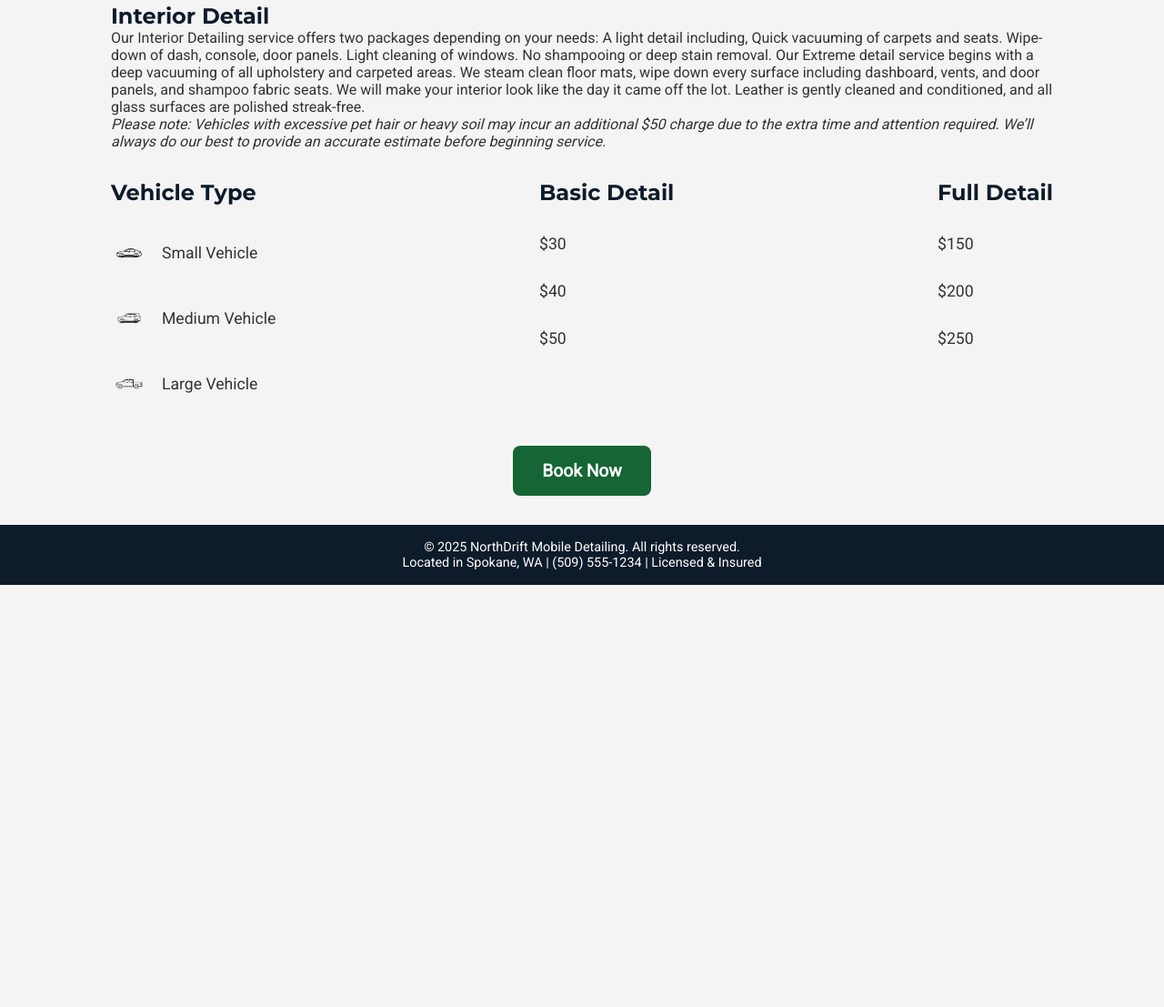
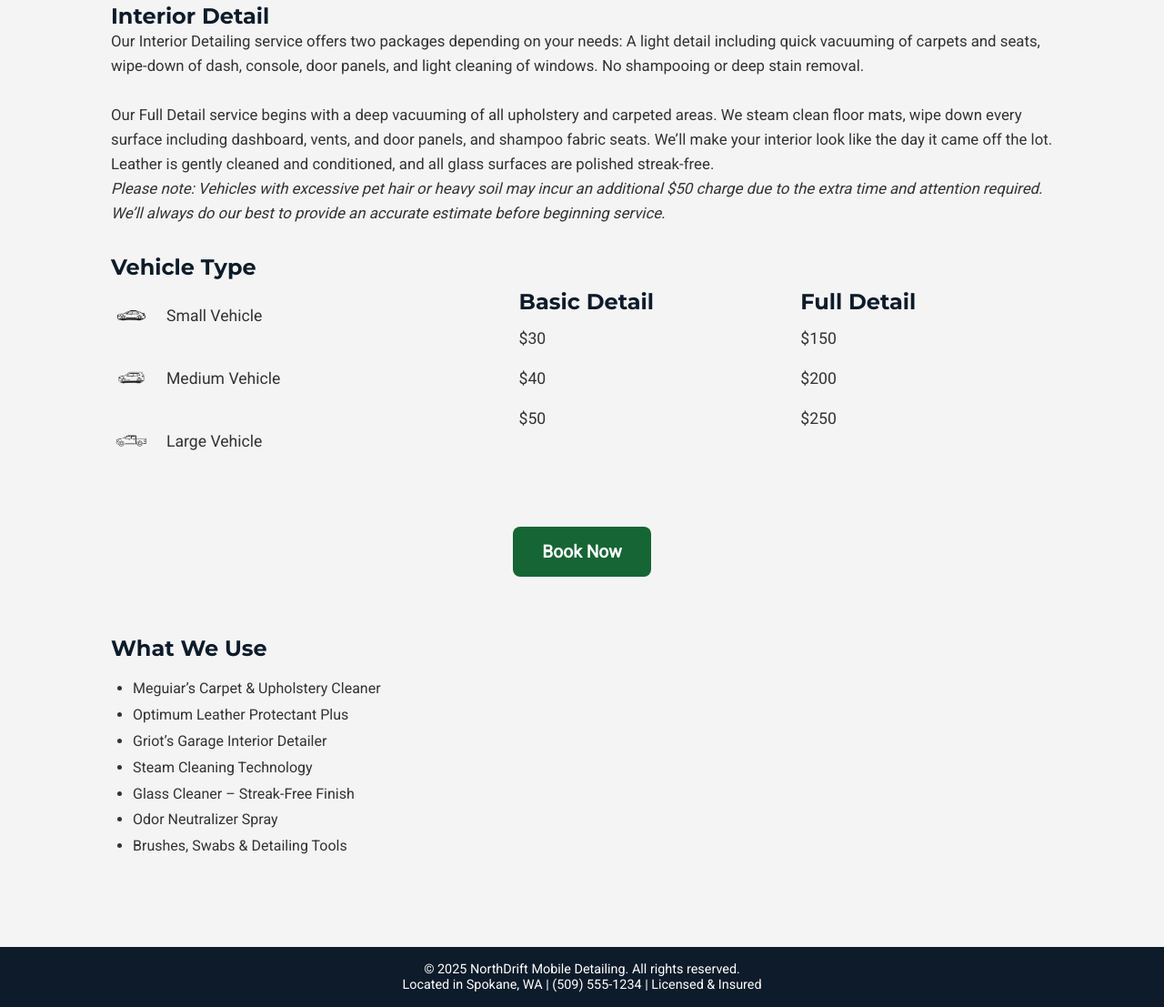
Before and after one commit to Githubmaster456/northdrift-site, a plain HTML site: page interior.html in a window 1280 px wide. Shown: the part 328-1435 px from the top of the page at 91% size. Before the commit the page ends 971 px from the top, so only its background shows below. Drawn offline with Linux system fonts and the light colour scheme.

Commit message:
Update interior.html

```diff
--- a/interior.html
+++ b/interior.html
@@ -65,29 +65,29 @@
     }
     .intro-text {
       margin-bottom: 2rem;
+      font-size: 1.05rem;
+      line-height: 1.6;
     }
     .price-table {
-      display: flex;
-      justify-content: space-between;
-      align-items: flex-start;
+      display: grid;
+      grid-template-columns: 1.5fr 1fr 1fr;
       gap: 2rem;
-    }
-    .column {
-      display: flex;
-      flex-direction: column;
-      gap: 2rem;
+      align-items: center;
       font-size: 1.1rem;
+      margin-top: 2rem;
     }
     .column h2 {
       font-size: 1.5rem;
+      margin-bottom: 1rem;
     }
-    .vehicle-row {
+    .price-row {
       display: flex;
       align-items: center;
       gap: 1rem;
+      margin-bottom: 1.5rem;
     }
-    .vehicle-row img {
-      width: 40px;
+    .price-row img {
+      width: 45px;
     }
     .cta-button {
       margin-top: 3rem;
@@ -108,12 +108,24 @@
     .cta-button a:hover {
       background-color: #14532d;
     }
+    .what-we-use {
+      margin-top: 4rem;
+    }
+    .what-we-use h2 {
+      margin-bottom: 1rem;
+    }
+    .what-we-use ul {
+      list-style: disc;
+      padding-left: 1.5rem;
+      line-height: 1.8;
+    }
     footer {
       background: #0d1b2a;
       color: white;
       text-align: center;
       padding: 1rem;
       font-size: 0.9rem;
+      margin-top: 4rem;
     }
   </style>
 </head>
@@ -126,6 +138,7 @@
     </div>
     <nav class="nav-links">
       <a href="index.html">Home</a>
+      <a href="index.html#services">Our Services</a>
       <a href="Bookings.html">Quotes</a>
     </nav>
   </header>
@@ -134,7 +147,14 @@
     <h1>Interior Detail</h1>
     <div class="intro-text">
       <p>
-        Our Interior Detailing service offers two packages depending on your needs: A light detail including, Quick vacuuming of carpets and seats. Wipe-down of dash, console, door panels. Light cleaning of windows. No shampooing or deep stain removal. Our Extreme detail service begins with a deep vacuuming of all upholstery and carpeted areas. We steam clean floor mats, wipe down every surface including dashboard, vents, and door panels, and shampoo fabric seats. We will make your interior look like the day it came off the lot. Leather is gently cleaned and conditioned, and all glass surfaces are polished streak-free.
+        Our Interior Detailing service offers two packages depending on your needs:
+        A light detail including quick vacuuming of carpets and seats, wipe-down of dash, console, door panels,
+        and light cleaning of windows. No shampooing or deep stain removal.
+        <br><br>
+        Our Full Detail service begins with a deep vacuuming of all upholstery and carpeted areas.
+        We steam clean floor mats, wipe down every surface including dashboard, vents, and door panels,
+        and shampoo fabric seats. We’ll make your interior look like the day it came off the lot.
+        Leather is gently cleaned and conditioned, and all glass surfaces are polished streak-free.
       </p>
       <p><em>Please note: Vehicles with excessive pet hair or heavy soil may incur an additional $50 charge due to the extra time and attention required. We’ll always do our best to provide an accurate estimate before beginning service.</em></p>
     </div>
@@ -142,28 +162,41 @@
     <div class="price-table">
       <div class="column">
         <h2>Vehicle Type</h2>
-        <div class="vehicle-row"><img src="smallB.png" alt="Small Vehicle"><span>Small Vehicle</span></div>
-        <div class="vehicle-row"><img src="mediumB.png" alt="Medium Vehicle"><span>Medium Vehicle</span></div>
-        <div class="vehicle-row"><img src="largeB.png" alt="Large Vehicle"><span>Large Vehicle</span></div>
+        <div class="price-row"><img src="smallB.png" alt="Small Vehicle"><span>Small Vehicle</span></div>
+        <div class="price-row"><img src="mediumB.png" alt="Medium Vehicle"><span>Medium Vehicle</span></div>
+        <div class="price-row"><img src="largeB.png" alt="Large Vehicle"><span>Large Vehicle</span></div>
       </div>
 
       <div class="column">
         <h2>Basic Detail</h2>
-        <div>$30</div>
-        <div>$40</div>
-        <div>$50</div>
+        <div class="price-row">$30</div>
+        <div class="price-row">$40</div>
+        <div class="price-row">$50</div>
       </div>
 
       <div class="column">
         <h2>Full Detail</h2>
-        <div>$150</div>
-        <div>$200</div>
-        <div>$250</div>
+        <div class="price-row">$150</div>
+        <div class="price-row">$200</div>
+        <div class="price-row">$250</div>
       </div>
     </div>
 
     <div class="cta-button">
       <a href="Bookings.html">Book Now</a>
+    </div>
+
+    <div class="what-we-use">
+      <h2>What We Use</h2>
+      <ul>
+        <li>Meguiar’s Carpet & Upholstery Cleaner</li>
+        <li>Optimum Leather Protectant Plus</li>
+        <li>Griot’s Garage Interior Detailer</li>
+        <li>Steam Cleaning Technology</li>
+        <li>Glass Cleaner – Streak-Free Finish</li>
+        <li>Odor Neutralizer Spray</li>
+        <li>Brushes, Swabs & Detailing Tools</li>
+      </ul>
     </div>
   </section>
 
```
